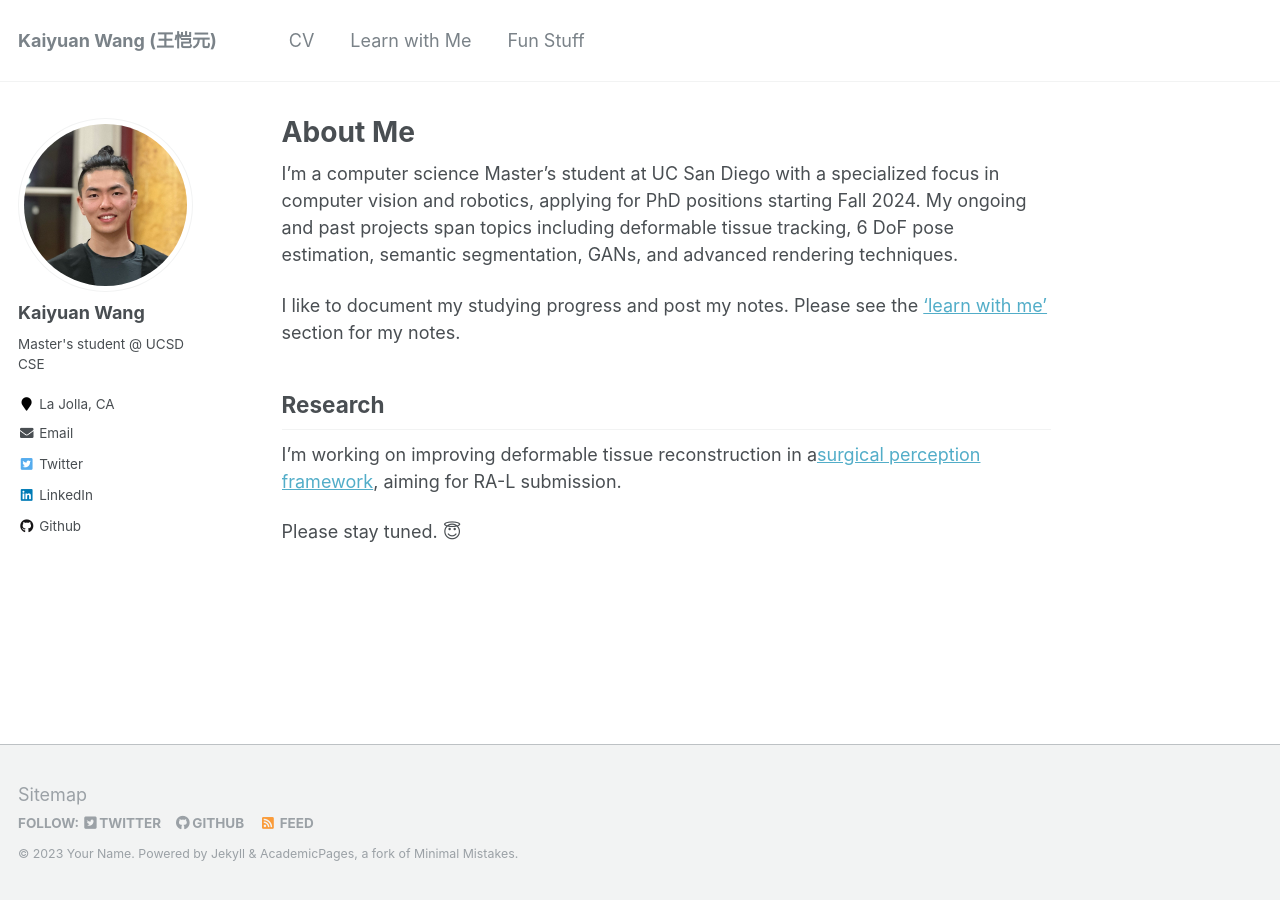
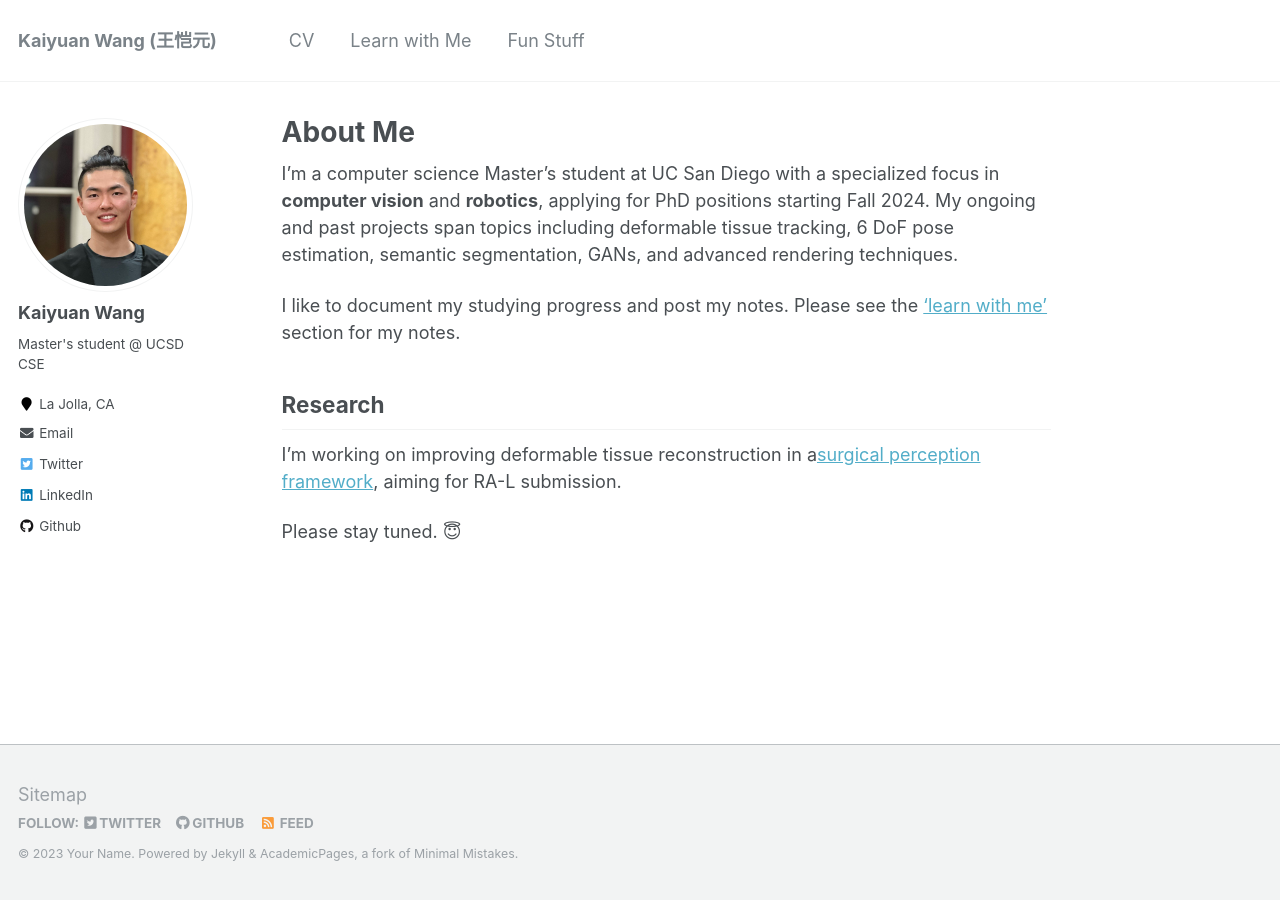
Before and after one commit to kylewang1999/kylewang1999.github.io, a Jekyll site: the page built from _pages/about.md, in a window 1280 px wide. Built offline with Jekyll 4.4.1, drawn with Linux system fonts in a browser that asks for light colours.

Commit message:
regular update

```diff
--- a/_pages/about.md
+++ b/_pages/about.md
@@ -8,7 +8,7 @@ redirect_from:
   - /about.html
 ---
 
-I'm a computer science Master's student at UC San Diego with a specialized focus in computer vision and robotics, applying for PhD positions starting Fall 2024. My ongoing and past projects span topics including deformable tissue tracking, 6 DoF pose estimation, semantic segmentation, GANs, and advanced rendering techniques.
+I'm a computer science Master's student at UC San Diego with a specialized focus in **computer vision** and **robotics**, applying for PhD positions starting Fall 2024. My ongoing and past projects span topics including deformable tissue tracking, 6 DoF pose estimation, semantic segmentation, GANs, and advanced rendering techniques.
 
 I like to document my studying progress and post my notes. Please see the ['learn with me'](./learn_with_me.md) section for my notes.
 
```
Also changed, not shown: 2 other files.
